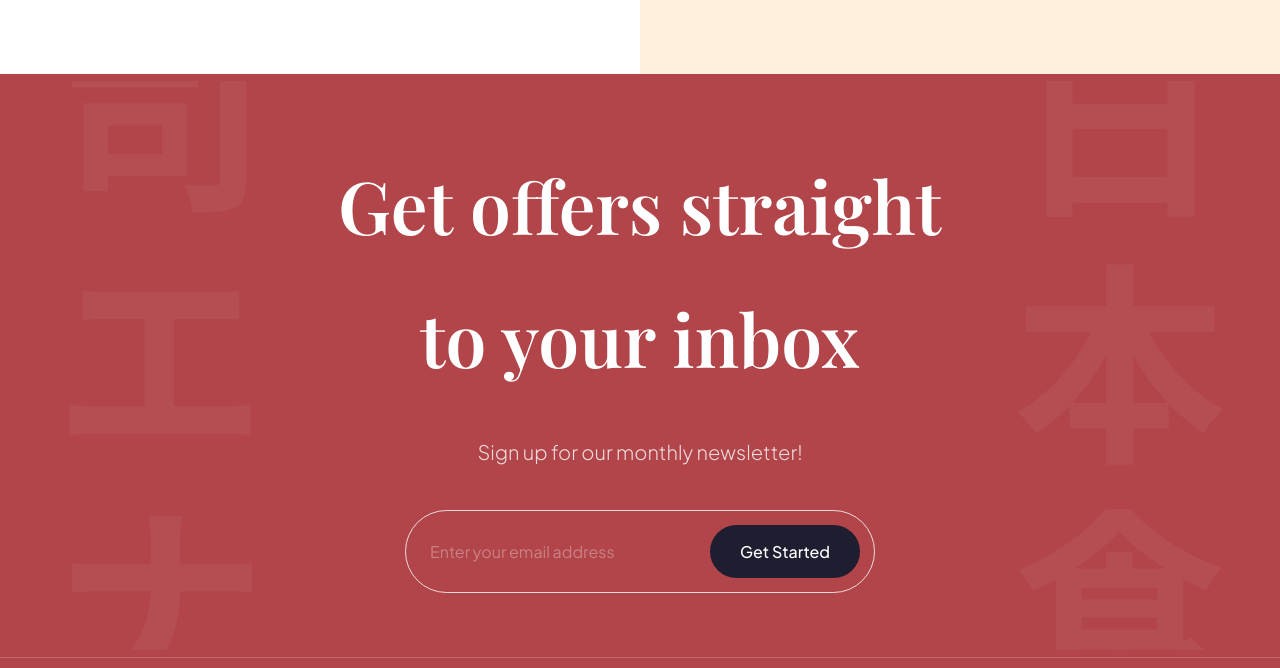
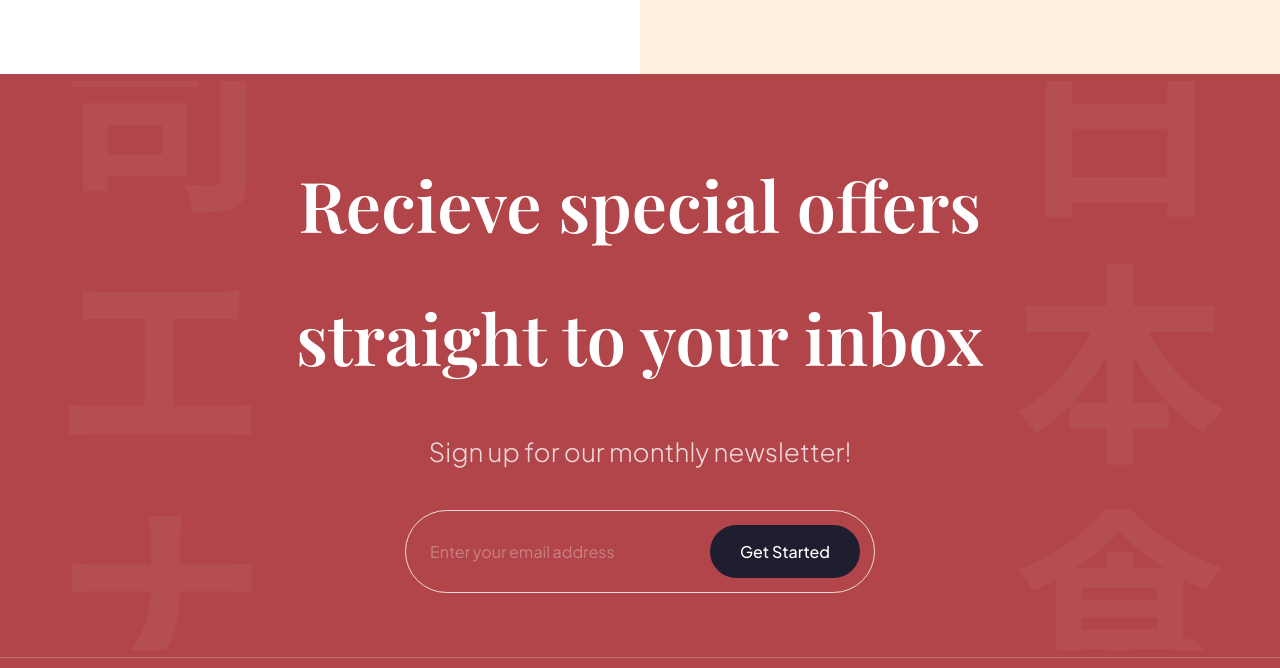
Before and after one commit to sofversoza/sushi-menu, a website built with Vite: page index.html in a window 1280 px wide. Shown: the part 3631-4299 px from the top of the page. Built offline with nearby package versions, Linux system fonts and the light colour scheme.

Commit message:
Sushimenu fin! (small css changes)

```diff
--- a/css/sections/subscribe.css
+++ b/css/sections/subscribe.css
@@ -10,7 +10,7 @@
 }
 
 .subscription h2 {
-  font-size: 73px;
+  font-size: 70px;
   font-family: var(--playfair-display);
   font-weight: 600;
   line-height: 133px;
@@ -19,7 +19,7 @@
 }
 
 .subscription p {
-  font-size: 20px;
+  font-size: 26px;
   font-family: var(--plus-jakarta-sans);
   font-weight: 300;
   line-height: 36px;
--- a/index.html
+++ b/index.html
@@ -321,9 +321,9 @@
 
 		<section class="subscription flex-center" id="services">
 			<h2 data-aos="flip-down">
-				Get offers straight
+				Recieve special offers
 				<br />
-				to your inbox
+				straight to your inbox
 			</h2>
 			<p data-aos="fade-up">Sign up for our monthly newsletter!</p>
 
```
